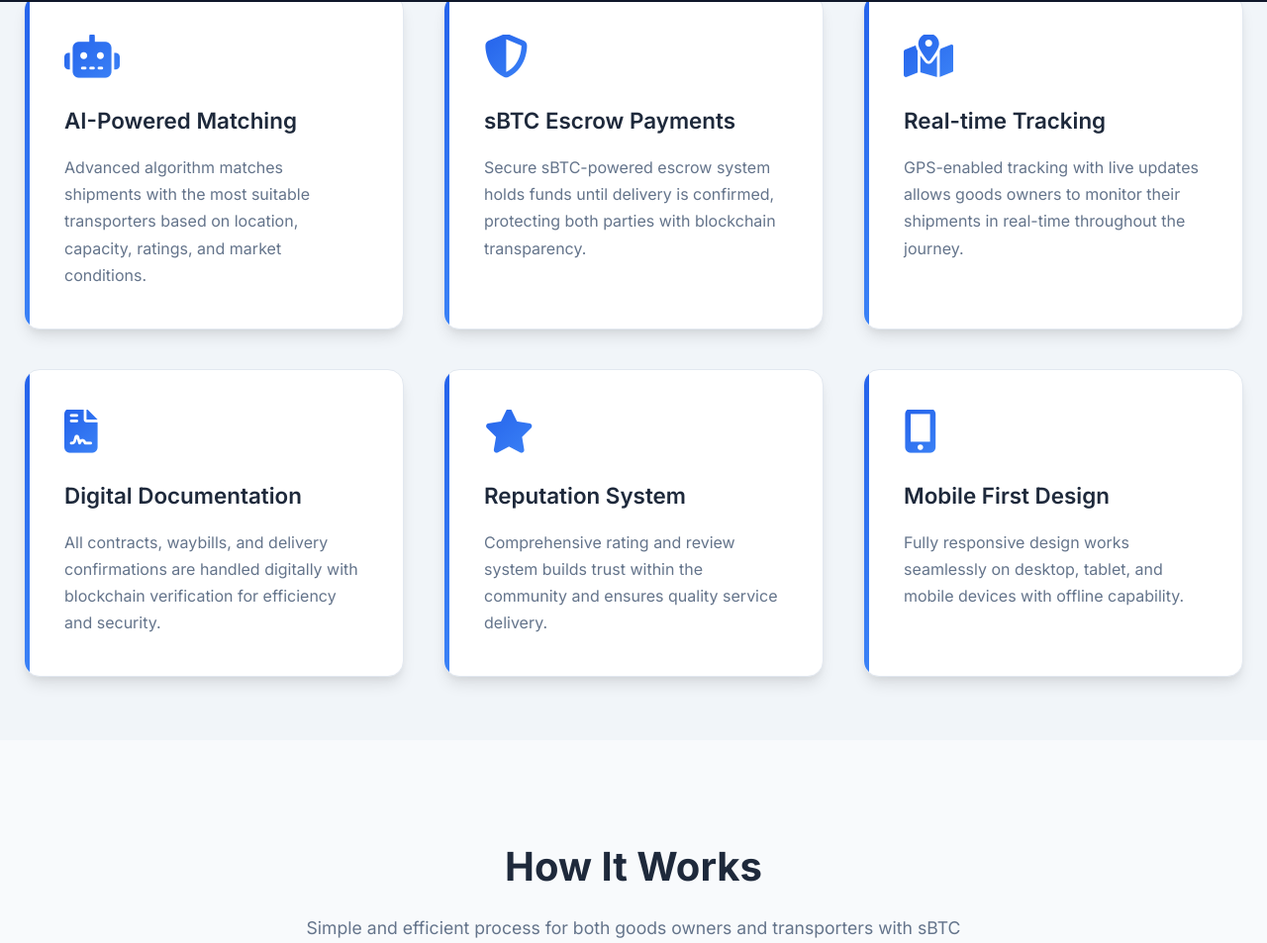
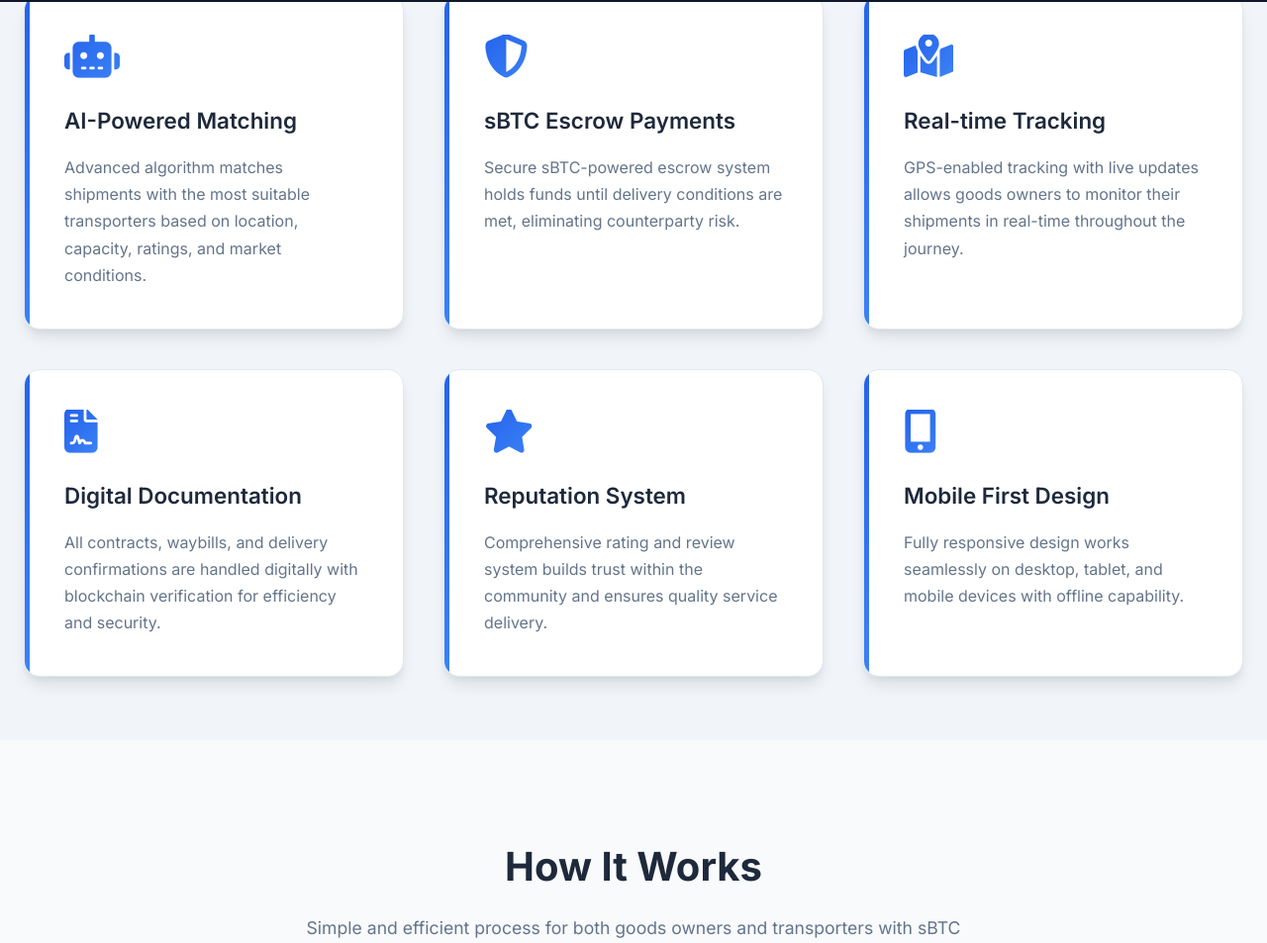
Before and after one commit to sureways739-art/Cargo-connect, a plain HTML site: page index.html in a window 1280 px wide. Shown: the part 798-1751 px from the top of the page at 99% size. Drawn offline with Linux system fonts and the light colour scheme.

Commit message:
Update index.html

```diff
--- a/index.html
+++ b/index.html
@@ -845,7 +845,7 @@
                 <div class="feature-card">
                     <i class="fas fa-shield-alt"></i>
                     <h3>sBTC Escrow Payments</h3>
-                    <p>Secure sBTC-powered escrow system holds funds until delivery is confirmed, protecting both parties with blockchain transparency.</p>
+                    <p>Secure sBTC-powered escrow system holds funds until delivery conditions are met, eliminating counterparty risk.</p>
                 </div>
                 <div class="feature-card slide-in-right">
                     <i class="fas fa-map-marked-alt"></i>
```
